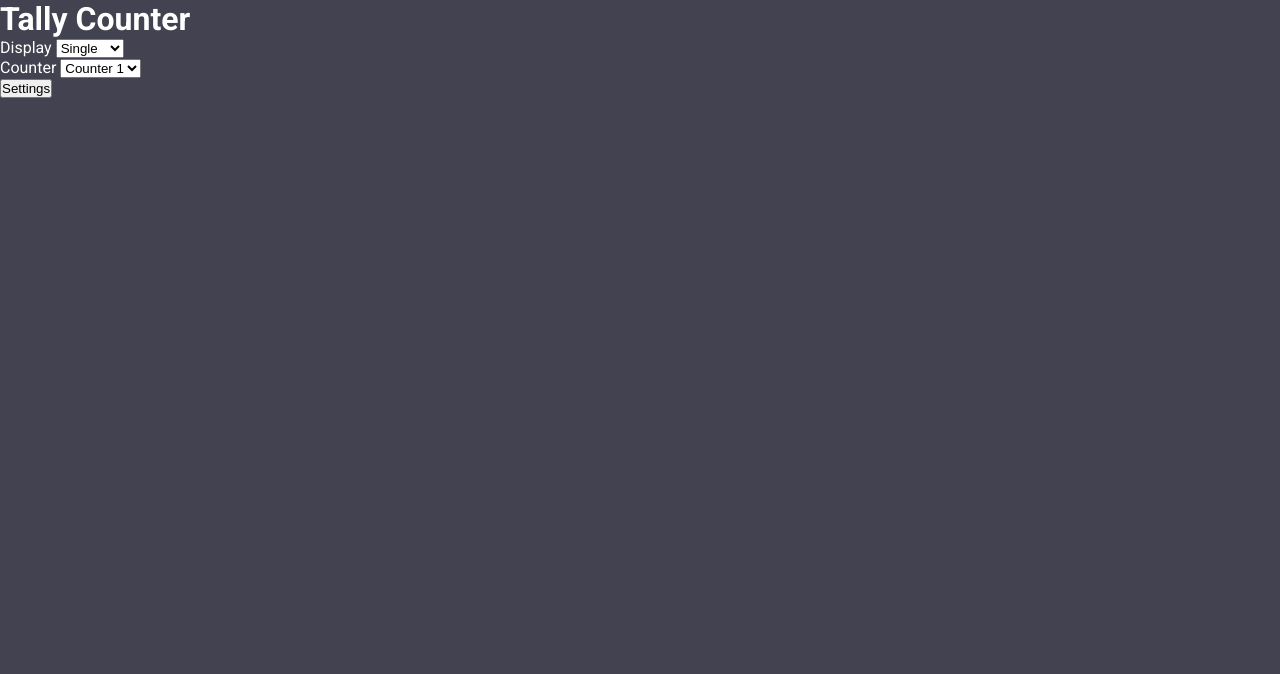
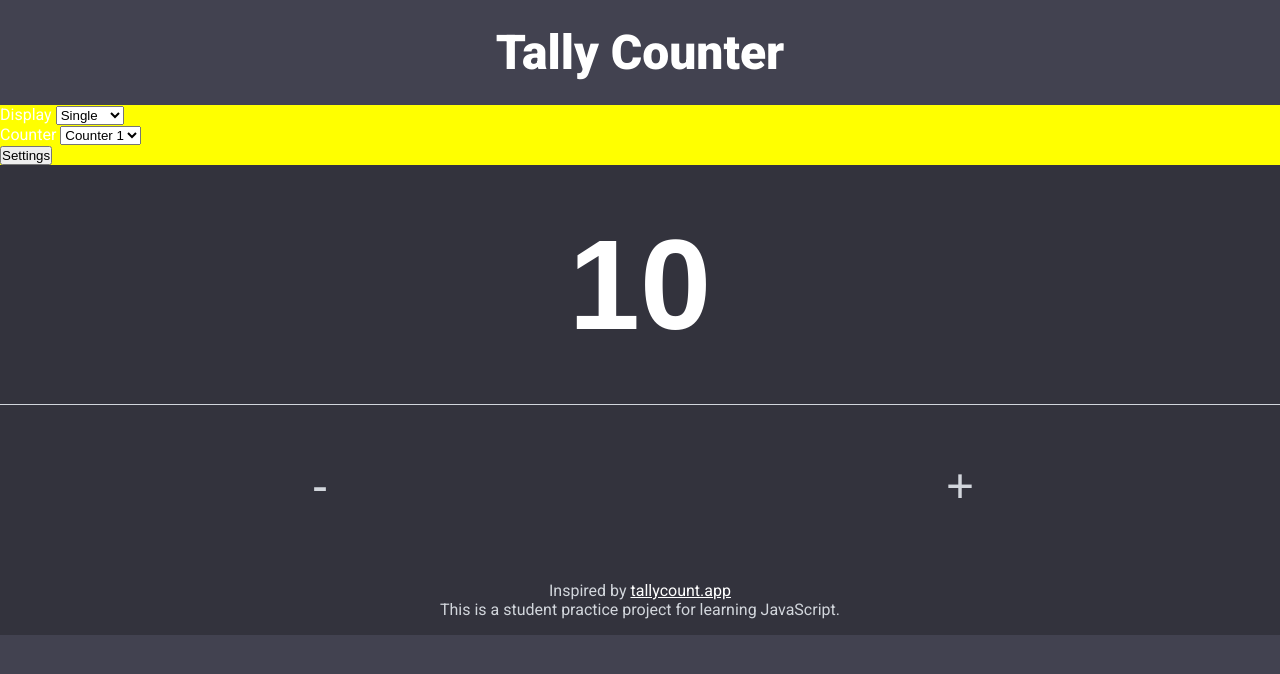
Before and after one commit to Tirelo-Mputle/TIRMPU902_bcl2302_group_owen_Tirelo-Mputle_interactive-web-apps, a plain HTML site: page IWA_01_Practical_Example/index.html in a window 1280 px wide. Drawn offline with Linux system fonts and the light colour scheme.

Commit message:
Added counter buttons and footer

```diff
--- a/IWA_01_Practical_Example/css/style.css
+++ b/IWA_01_Practical_Example/css/style.css
@@ -15,7 +15,57 @@ body {
   color: var(--color-white);
   background-color: var(--color-medium-grey);
 }
+a {
+  color: var(--color-white);
+}
 
 /* HEADER */
+.header {
+  text-align: center;
+  padding: 1.5rem 0;
+}
+.header_title {
+  font-size: 3rem;
+  font-weight: 900;
+}
 /* CONTROLS */
+.controls {
+  background-color: yellow;
+}
+/* COUNTER */
+.counter {
+  background-color: var(--color-dark-grey);
+}
+.counter_value {
+  width: 100%;
+  height: 15rem;
+  text-align: center;
+  font-size: 8rem;
+  font-weight: 900;
+  background: none;
+  color: var(--color-white);
+  border-width: 0;
+  border-bottom: 1px solid var(--color-light-grey);
+}
+/* counter buttons */
+.counter_actions {
+  display: flex;
+}
+.counter_button {
+  background: none;
+  width: 50%;
+  border-width: 0;
+  color: var(--color-light-grey);
+  font-size: 3rem;
+  height: 10rem;
+}
+/* end of counter buttons */
+/* END OF COUNTER */
 /* FOOTER */
+.footer {
+  text-align: center;
+  padding: 1rem 0;
+  background-color: var(--color-dark-grey);
+  color: var(--color-light-grey);
+}
+/* END OF FOOTER */
--- a/IWA_01_Practical_Example/index.html
+++ b/IWA_01_Practical_Example/index.html
@@ -12,14 +12,14 @@
     <link rel="preconnect" href="https://fonts.googleapis.com" />
     <link rel="preconnect" href="https://fonts.gstatic.com" crossorigin />
     <link
-      href="https://fonts.googleapis.com/css2?family=Roboto:wght@400;700&display=swap"
+      href="https://fonts.googleapis.com/css2?family=Roboto:wght@400;900&display=swap"
       rel="stylesheet"
     />
     <!-- END OF GOOGLE FONTS -->
   </head>
   <body>
     <header class="header">
-      <h1>Tally Counter</h1>
+      <h1 class="header_title">Tally Counter</h1>
     </header>
 
     <!-- START OF TALLY COUNTER SELECT CONTROLS -->
@@ -31,10 +31,7 @@
           <option value="multiple">Multiple</option>
         </select>
       </div>
-    </aside>
-    <!-- END OF TALLY COUNTER SELECT CONTROLS -->
 
-    <main class="counter">
       <div class="selection-containers">
         <label for="counter">Counter</label>
         <select name="counter" id="counter">
@@ -43,10 +40,22 @@
           <option value="counter 3">Counter 3</option>
         </select>
       </div>
+      <!-- Settings button -->
+      <button class="settings">Settings</button>
+    </aside>
+    <!-- END OF TALLY COUNTER SELECT CONTROLS -->
 
-      <button class="settings">Settings</button>
+    <main class="counter">
+      <input class="counter_value" readonly value="10" />
+      <div class="counter_actions">
+        <button class="counter_button counter_minus">-</button>
+        <button class="counter_button counter_plus">+</button>
+      </div>
     </main>
 
-    <footer></footer>
+    <footer class="footer">
+      <p>Inspired by <a href="https://tallycount.app/">tallycount.app</a></p>
+      <p>This is a student practice project for learning JavaScript.</p>
+    </footer>
   </body>
 </html>
```
